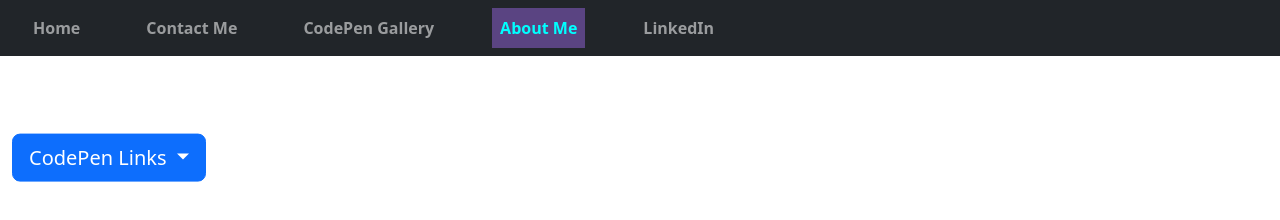
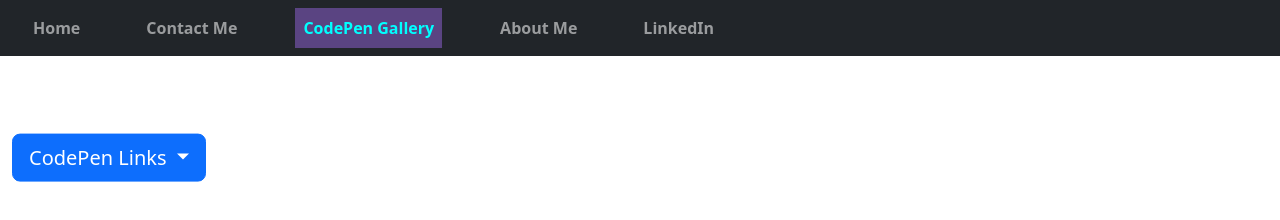
Before and after one commit to NickTreat/Project5, a plain HTML site: page codepen_gallery.html in a window 1280 px wide. Drawn offline with nearby package versions, Linux system fonts and the light colour scheme.

Commit message:
active nav link

```diff
--- a/codepen_gallery.html
+++ b/codepen_gallery.html
@@ -25,10 +25,10 @@
           <a class="nav-link" href="contact_me.html"><strong>Contact Me</strong></a>
         </li>
         <li class="nav-item">
-          <a class="nav-link" href="codepen_gallery.html"><strong>CodePen Gallery</strong></a>
+          <a class="nav-link active" href="codepen_gallery.html"><strong>CodePen Gallery</strong></a>
         </li>
         <li class="nav-item">
-          <a class="nav-link active" href="about_me.html"><strong>About Me</strong></a>
+          <a class="nav-link" href="about_me.html"><strong>About Me</strong></a>
         </li>
         <li class="nav-item">
           <a class="nav-link" href="http://www.linkedin.com/in/nicktreat/" target="_blank"><strong>LinkedIn</strong></a>
```
Also changed, not shown: contact_me.html (+2 -2 lines), index.html (+2 -2 lines).
